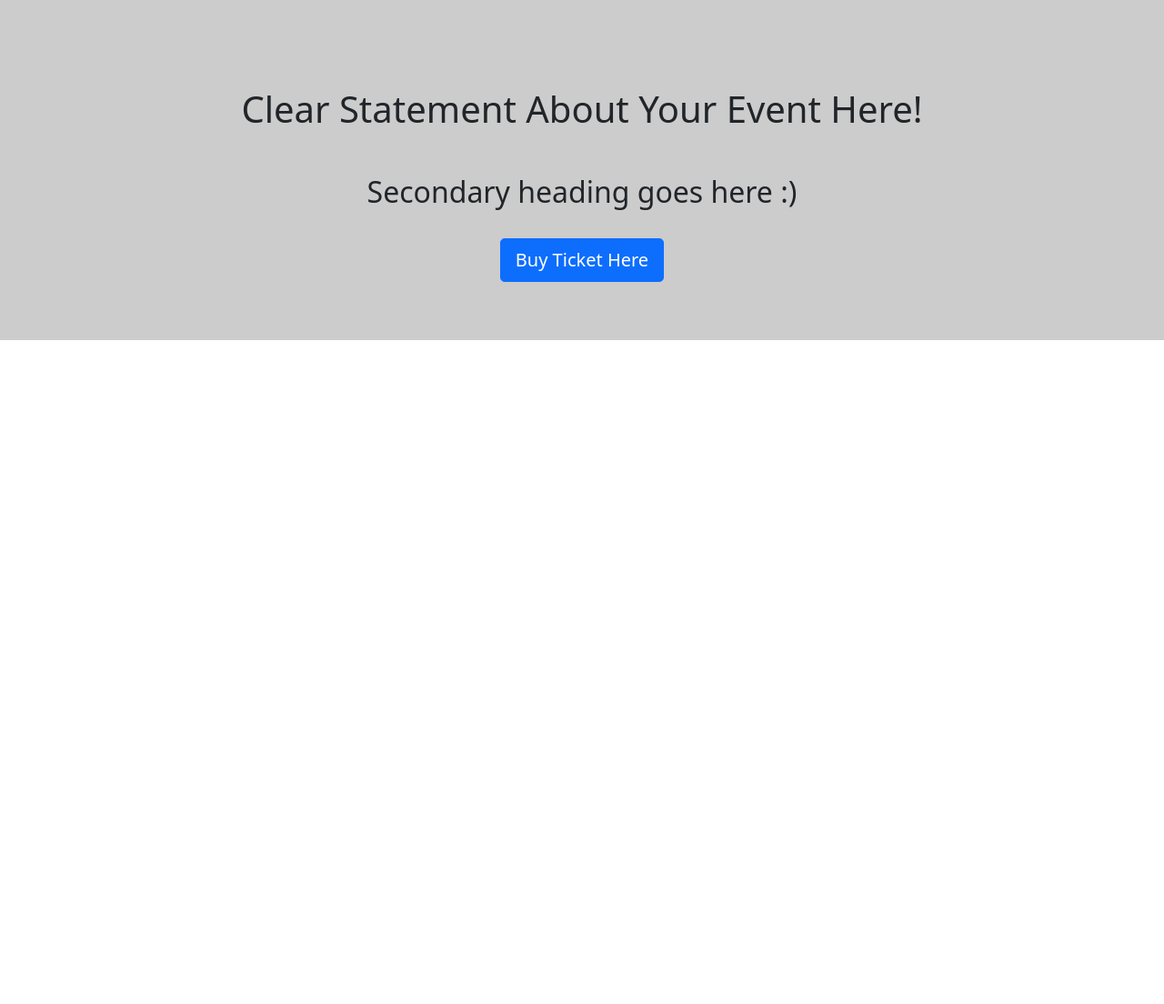
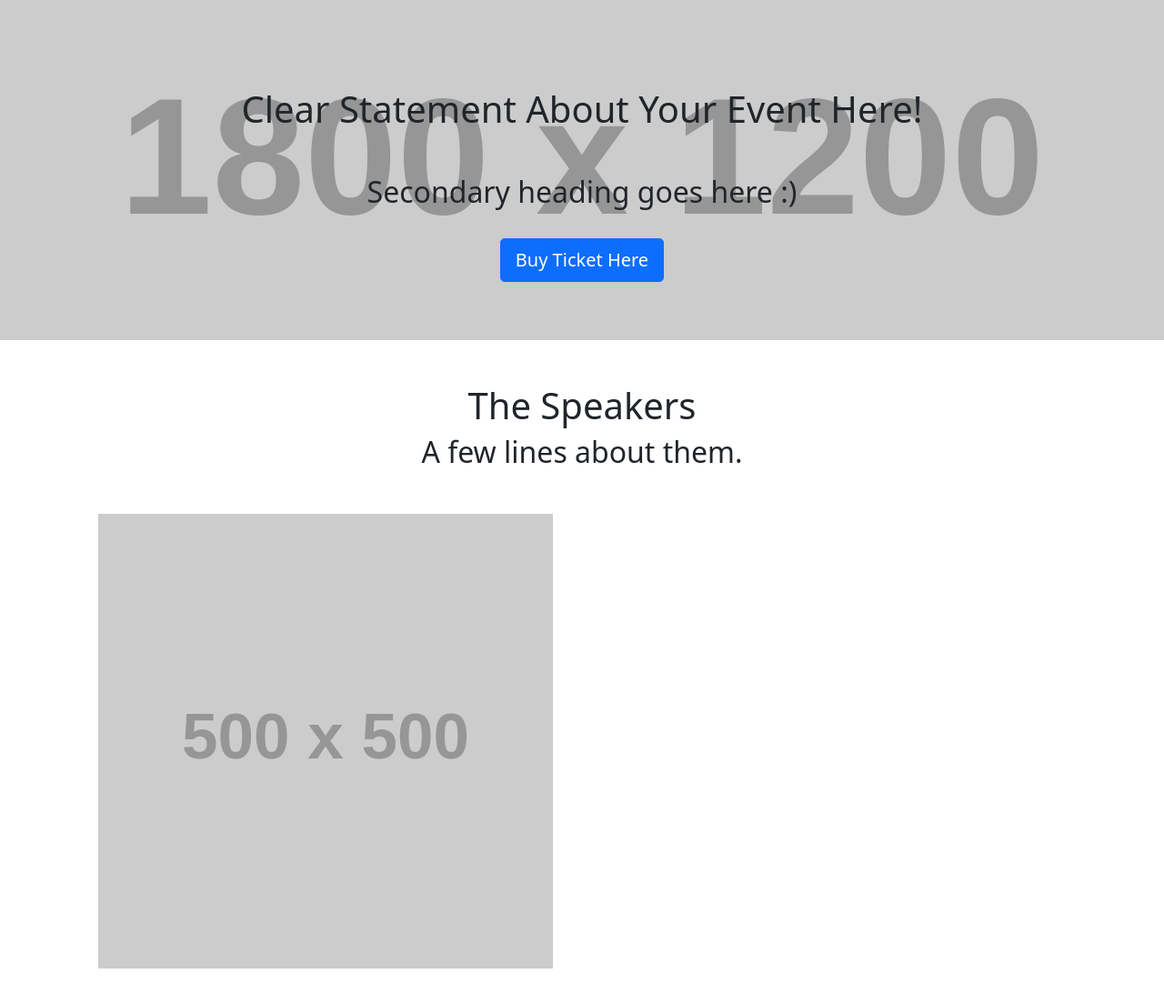
Before and after one commit to jamescarbajal/event-landing-page, a plain HTML site: page index.html in a window 1280 px wide. Shown: the whole page at 91% size. Before the commit the page ends 800 px from the top, so only its background shows below. Drawn offline with nearby package versions, Linux system fonts and the light colour scheme; placeholder pictures from the web are drawn by us.

Commit message:
feat: add speaker cards

```diff
--- a/CSS/style.css
+++ b/CSS/style.css
@@ -4,9 +4,12 @@
 }
 body{
     display: flex;
+    flex-wrap: wrap;
 }
 .hero-section{
-    width: 100%;
-    margin: 0;
-    background-image:url(https://via.placeholder.com/1800x1200)
+    background-image: url(https://via.placeholder.com/1800x1200);
+    background-size: cover;
+    background-position: center;
+    background-repeat: no-repeat;
+    overflow: hidden;
 }
--- a/index.html
+++ b/index.html
@@ -23,6 +23,21 @@
 
     </div>
 
+    <div class="container-fluid text-center p-5">
+        <h1>The Speakers</h1>
+        <h2>A few lines about them.</h2>
+        <div class="row row-cols-4 justify-content-evenly m-5">
+            <div class="col">
+                <img src="https://via.placeholder.com/500" alt="placeholder">
+            </div>
+            <div class="col"></div>
+            <div class="col"></div>
+            <div class="col"></div>
+        </div>
+    </div>
+
+
+
   </body>
 
 
```
